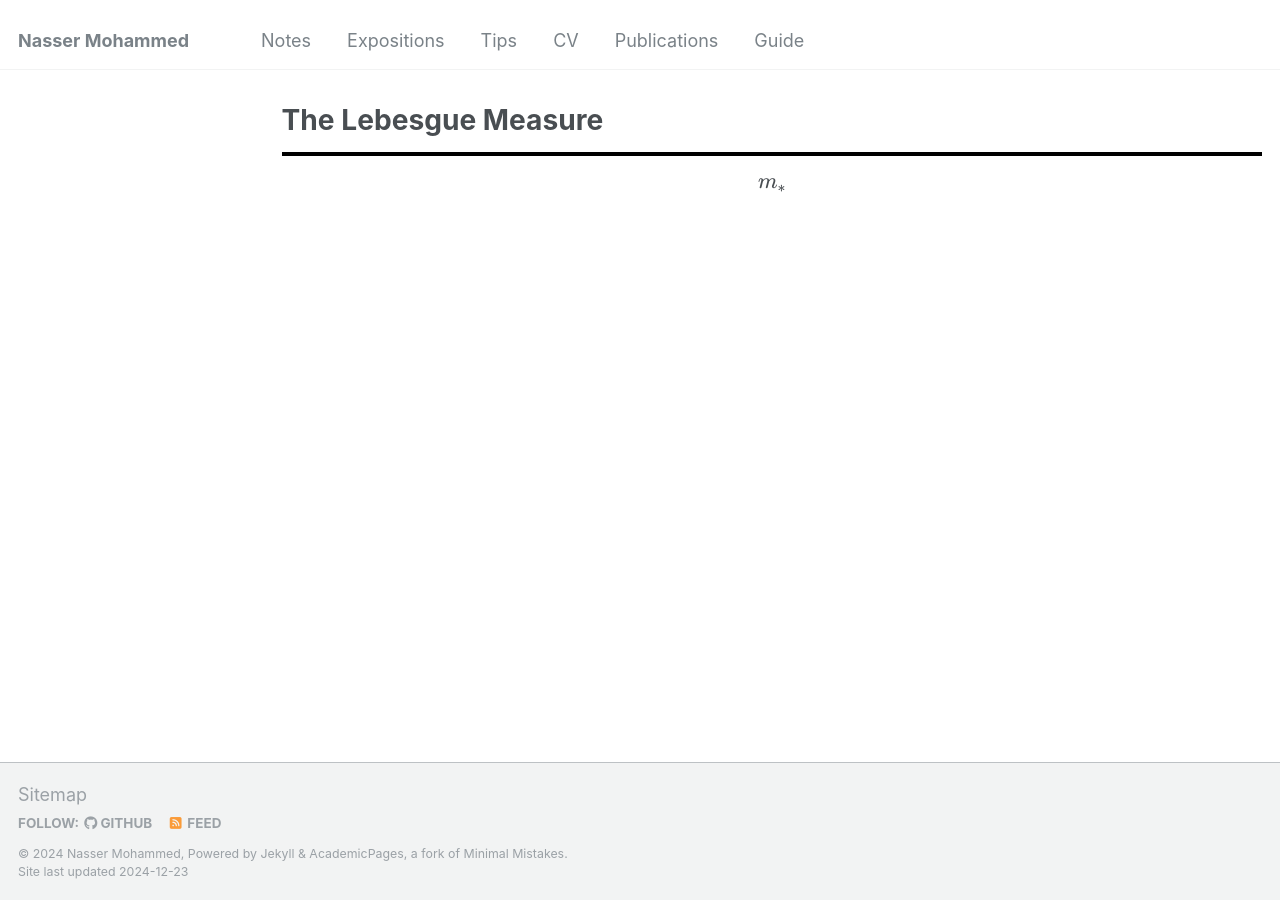
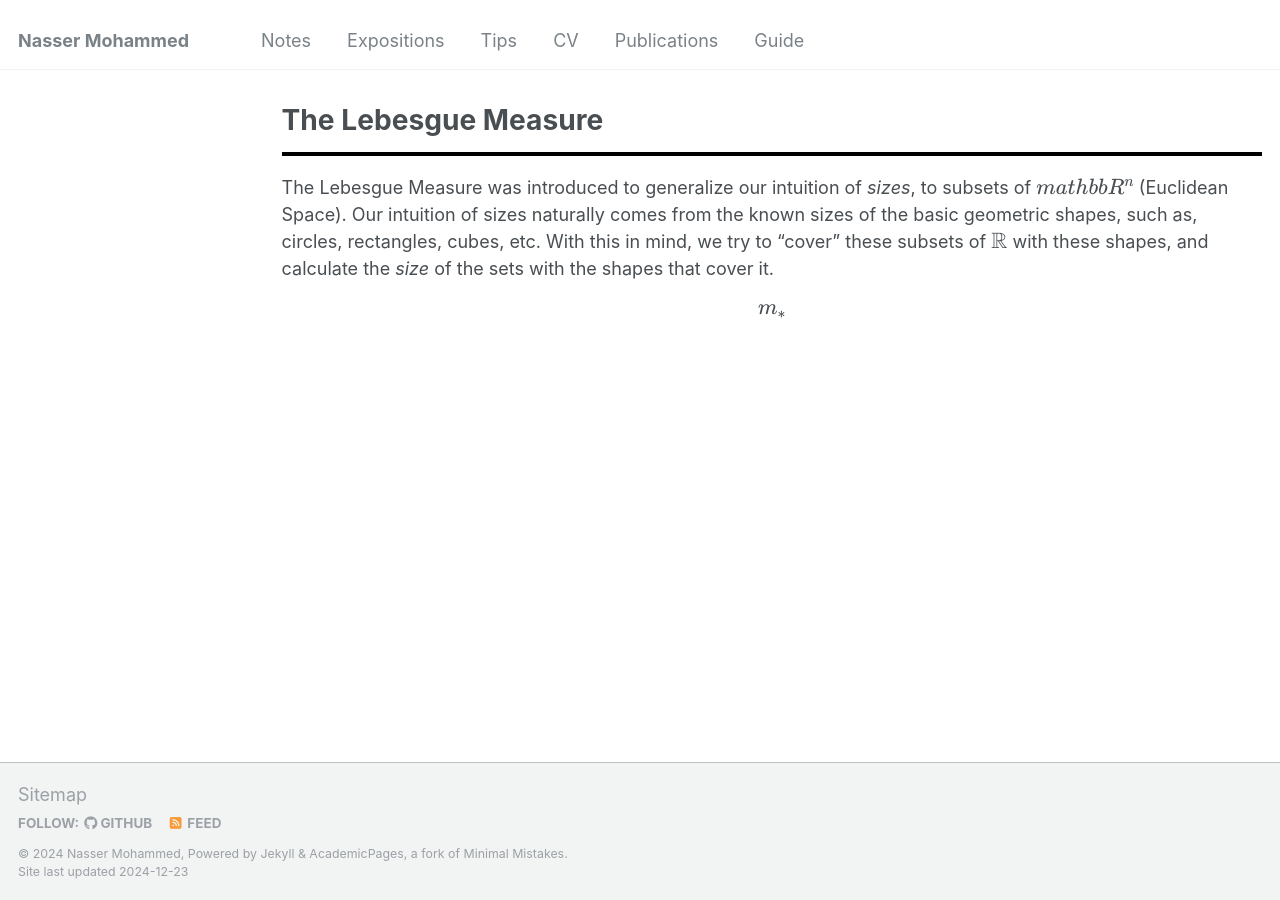
Before and after one commit to Nasser-Mohammed/Nasser-Mohammed.github.io, a Jekyll site: the page built from _pages/notes/analysis/lebesguemeas.md, in a window 1280 px wide. Built offline with Jekyll 4.4.1, drawn with Linux system fonts in a browser that asks for light colours.

Commit message:
Update lebesguemeas.md

```diff
--- a/_pages/notes/analysis/lebesguemeas.md
+++ b/_pages/notes/analysis/lebesguemeas.md
@@ -5,4 +5,5 @@
 author_profile: false
 ---
 <hr style="border: 2px solid black;">
+The Lebesgue Measure was introduced to generalize our intuition of *sizes*, to subsets of \\(mathbb{R}^n\\) (Euclidean Space). Our intuition of sizes naturally comes from the known sizes of the basic geometric shapes, such as, circles, rectangles, cubes, etc. With this in mind, we try to "cover" these subsets of \\(\mathbb{R}\\) with these shapes, and calculate the *size* of the sets with the shapes that cover it.
 \\[m_*\\]
```
